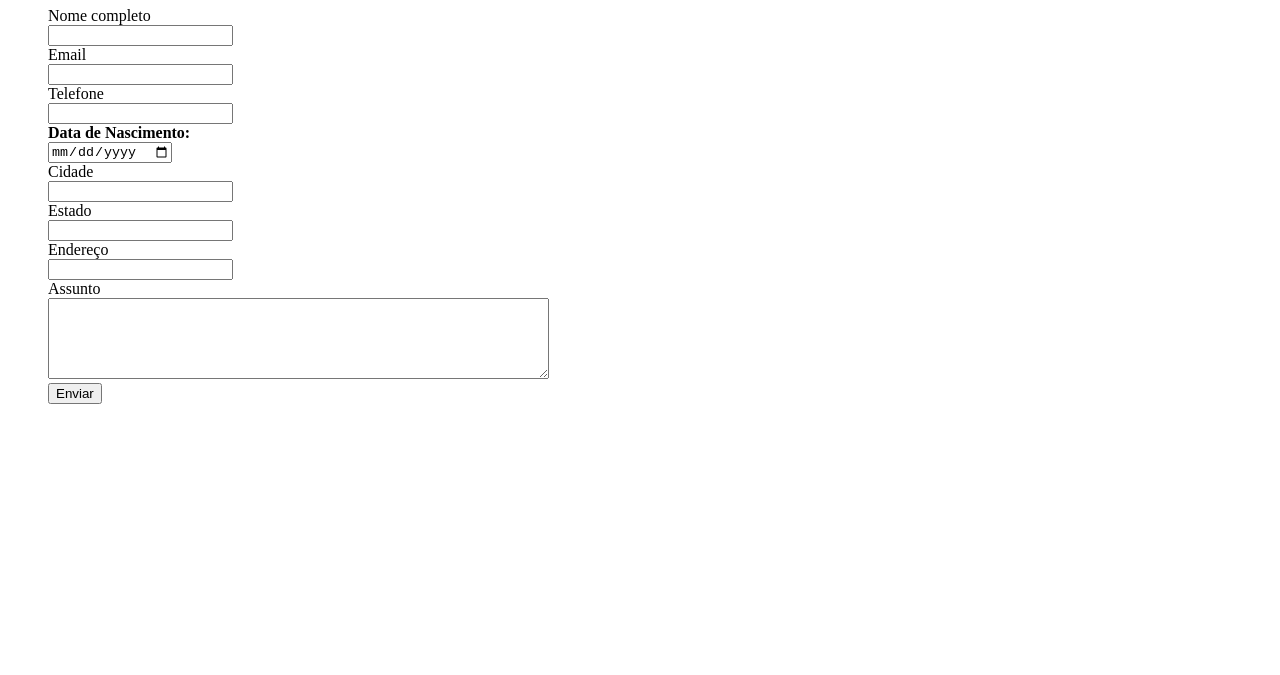
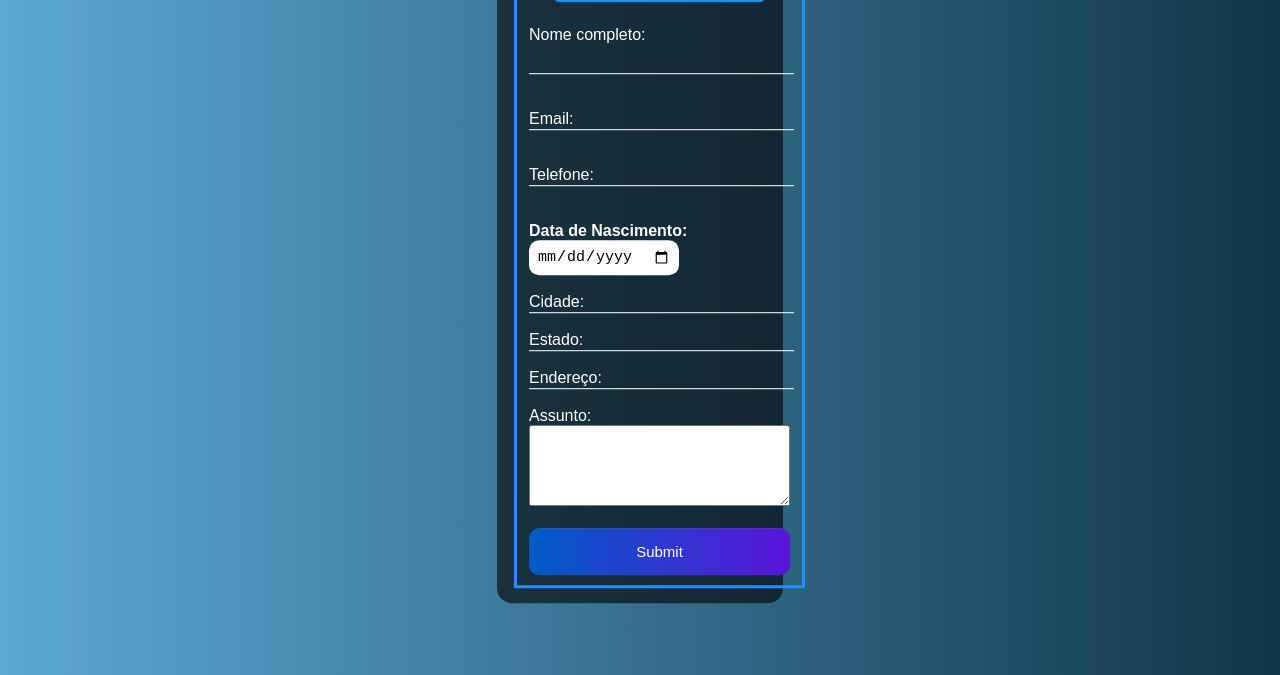
Before and after one commit to MirianDuarte/fundamentos-web, a plain HTML site: page contato.html in a window 1280 px wide. Shown: the part 125-800 px from the top of the page. Drawn offline with Linux system fonts and the light colour scheme.

Commit message:
Implementação de CSS

```diff
--- /dev/null
+++ b/assets/css/style.css
@@ -0,0 +1,133 @@
+/*Estilo da página index.html*/
+
+.center{
+    text-align: center;
+}
+
+.justify{
+    text-align: justify;
+}
+#nome{
+    font-size: 40px;
+}
+
+.container{
+    font-size: 18px;
+    display: flex;
+    flex-flow: row;
+    justify-content: center;
+    align-items: center;
+}
+
+.menu li{
+    display: inline;
+    padding: 15px;
+}
+.menu li a {
+text-decoration: none;
+color: black;
+}
+.menu li a:hover{
+    color: white;
+    font-size: 20px;
+}
+.p-30{
+    padding: 30px;
+}
+.br-50{
+border-radius: 50%;
+}
+
+.tm{
+    width: 50px;
+    height: 50px;
+}
+.p-20{
+    padding: 20px;
+}
+
+
+
+
+/*Estilo da página contato.html*/
+body {
+    font-family: Arial, Helvetica, sans-serif;
+    background-image: linear-gradient(to right, rgb(91, 169, 214), rgb(17, 54, 71));
+}
+
+.box {
+    color: white;
+    position: absolute;
+    top: 50%;
+    left: 50%;
+    transform: translate(-50%, -50%);
+    background-color: rgba(0, 0, 0, 0.6);
+    padding: 15px;
+    border-radius: 15px;
+    width: 20%;
+}
+
+fieldset {
+    border: 3px solid dodgerblue;
+}
+
+legend {
+    border: 1px solid dodgerblue;
+    padding: 10px;
+    text-align: center;
+    background-color: dodgerblue;
+    border-radius: 8px;
+}
+
+.inputBox {
+    position: relative;
+}
+
+.inputUser {
+    background: none;
+    border: none;
+    border-bottom: 1px solid white;
+    outline: none;
+    color: white;
+    font-size: 15px;
+    width: 100%;
+    letter-spacing: 2px;
+}
+
+.labelInput {
+    position: absolute;
+    top: 0px;
+    left: 0px;
+    pointer-events: none;
+    transition: .5s;
+}
+
+.inputUser:focus~.labelInput,
+.inputUser:valid~.labelInput {
+    top: -20px;
+    font-size: 12px;
+    color: dodgerblue;
+}
+
+#data_nascimento {
+    border: none;
+    padding: 8px;
+    border-radius: 10px;
+    outline: none;
+    font-size: 15px;
+}
+
+#submit {
+    background-image: linear-gradient(to right, rgb(0, 92, 197), rgb(90, 20, 220));
+    width: 100%;
+    border: none;
+    padding: 15px;
+    color: white;
+    font-size: 15px;
+    cursor: pointer;
+    border-radius: 10px;
+}
+
+#submit:hover {
+    background-image: linear-gradient(to right, rgb(0, 80, 172), rgb(80, 19, 195));
+}
--- a/contato.html
+++ b/contato.html
@@ -5,45 +5,64 @@
     <meta http-equiv="X-UA-Compatible" content="IE=edge">
     <meta name="viewport" content="width=device-width, initial-scale=1.0">
     <title>Contato</title>
+    <link rel="stylesheet" href="assets/css/style.css">
 </head>
 <body>
-    <ul>
+    <ul class="menu">
         <li>
             <a href="index.html">Home</a>
         </li>
         <li>
             <a href="contato.html">Contato</a>
         </li>
-    <h1>Entre em contato comigo</h1>
-
-    <form>
-        <label for="nome">Nome completo</label> <br>
-        <input type="text" id="nome">
+    </ul>
+    <div class="box">
+        <form action="">
+            <fieldset>
+                <legend><b>Entre em contato comigo</b></legend>
                 <br>
-        <label for="email">Email</label> <br>
-        <input type="email" id="email">
+                <div class="inputBox">
+                    <div >
+                        <input type="text" name="nome" id="nome" class="inputUser" required>
+                        <label for="nome" class="labelInput">Nome completo:</label>
+                    </div>
+                    <br><br>
+                    <div class="inputBox">
+                        <input type="text" name="email" id="email" class="inputUser" required>
+                        <label for="email" class="labelInput">Email:</label>
+                    </div>
+                    <br><br>
+                    <div class="inputBox">
+                        <input type="tel" name="telefone" id="telefone" class="inputUser" required>
+                        <label for="telefone" class="labelInput">Telefone:</label>
+                    <br><br>
+                    <label for="data_nascimento"><b>Data de Nascimento:</b></label>
+                    <input type="date" name="data_nascimento" id="data_nascimento" required>
+                    <br><br>
+                    <div class="inputBox">
+                        <input type="text" name="cidade" id="cidade" class="inputUser" required>
+                        <label for="cidade" class="labelInput">Cidade:</label>
+                    </div>
                     <br>
-        <label for="telefone">Telefone</label> <br>
-        <input type="telefone" id="telefone">
+                    <div class="inputBox">
+                        <input type="text" name="estado" id="estado" class="inputUser" required>
+                        <label for="estado" class="labelInput">Estado:</label>
+                    </div>
                     <br>
-        <label for="data_nascimento"><b>Data de Nascimento:</b></label> <br>
-        <input type="date" name="data_nascimento" id="data_nascimento" required="">
+                    <div class="inputBox">
+                        <input type="text" name="endereco" id="endereco" class="inputUser" required>
+                        <label for="endereco" class="labelInput">Endereço:</label>
+                    </div>
                     <br>
-        <label for="cidade">Cidade</label> <br>
-        <input type="cidade" id="cidade">
+                    <div class="inputBox">
+                        <label for="assunto">Assunto:</label>
+                       <textarea name="Assunto" id="assunto" cols="30" rows="5"></textarea>
+                    </div>
                     <br>
-        <label for="estado">Estado</label> <br>
-        <input type="estado" id="estado">
-        <br>
-        <label for="endereço">Endereço</label> <br>
-        <input type="endereço" id="endereço">
-        <br>
-        <label for="assunto">Assunto</label> <br>
-        <textarea name="assunto" id="assunto" cols="60" rows="5"></textarea>
-        <br>
-        <button>Enviar</button>
-
+                    <input type="submit" name="submit" id="submit">
+                </fieldset>
             </form>
-
+        </div>
+    </div>
 </body>
 </html>
```
Also changed, not shown: index.html (+47 -13 lines), assets/img/4189112631553666147-128.png (added), assets/img/email.png (added), assets/img/instagram.png (added), assets/img/linkedin.png (added), assets/img/spotify.png (added). Lines whose indentation alone changed are shown as unchanged.
